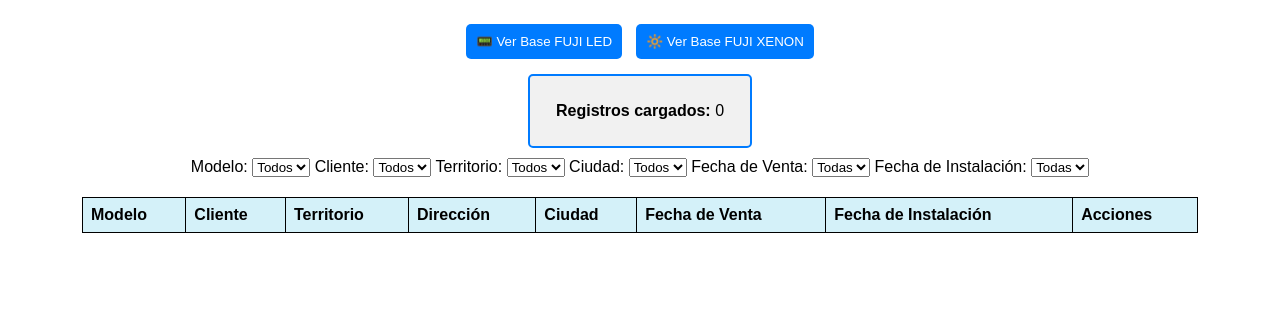
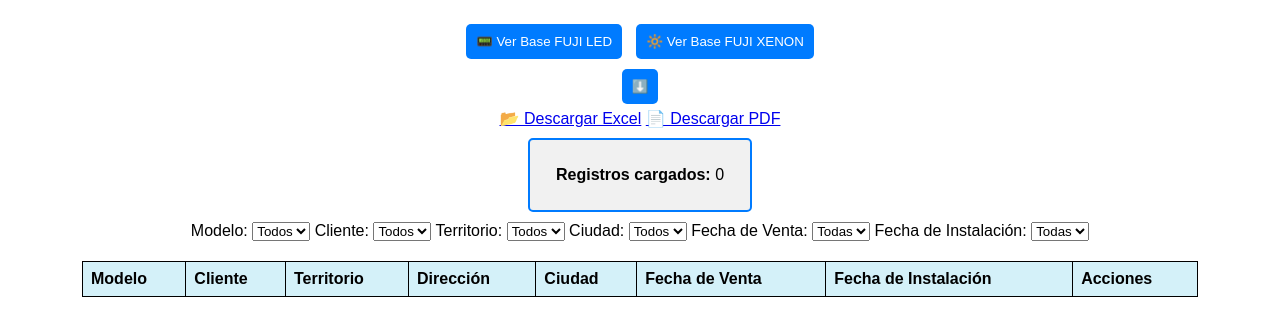
Before and after one commit to fsbastidas/PRODUCTO, a plain HTML site: page index.html in a window 1280 px wide. Shown: the part 61-396 px from the top of the page. Drawn offline with nearby package versions, Linux system fonts and the light colour scheme.

Commit message:
Update index.html

```diff
--- a/index.html
+++ b/index.html
@@ -6,6 +6,11 @@
     <title>BASE AREA PRODUCTO</title>
     <link rel="stylesheet" href="styles.css">
     <script defer src="script.js"></script>
+
+    <!-- Librerías para exportar Excel y PDF -->
+    <script src="https://cdnjs.cloudflare.com/ajax/libs/xlsx/0.17.4/xlsx.full.min.js"></script>
+    <script src="https://cdnjs.cloudflare.com/ajax/libs/jspdf/2.5.1/jspdf.umd.min.js"></script>
+    <script src="https://cdnjs.cloudflare.com/ajax/libs/jspdf-autotable/3.5.23/jspdf.plugin.autotable.min.js"></script>
 </head>
 <body>
     <h1>BASE AREA PRODUCTO</h1>
@@ -13,6 +18,15 @@
     <!-- Botones para cargar las bases de datos -->
     <button onclick="loadDatabase('BASE_FUJI_LED')" id="btnLed">📟 Ver Base FUJI LED</button>
     <button onclick="loadDatabase('BASE_FUJI_XENON')" id="btnXenon">🔆 Ver Base FUJI XENON</button>
+
+    <!-- Botón de descarga con menú desplegable -->
+    <div class="dropdown">
+        <button class="dropbtn">⬇️</button>
+        <div class="dropdown-content">
+            <a href="#" onclick="downloadExcel()">📂 Descargar Excel</a>
+            <a href="#" onclick="downloadPDF()">📄 Descargar PDF</a>
+        </div>
+    </div>
 
     <!-- Recuadro para mostrar la cantidad de filas -->
     <div id="data-info">
@@ -26,31 +40,26 @@
                 <option value="">Todos</option>
             </select>
         </label>
-
         <label>Cliente:
             <select id="filter-client" onchange="filterTable()">
                 <option value="">Todos</option>
             </select>
         </label>
-
         <label>Territorio:
             <select id="filter-territoy" onchange="filterTable()">
                 <option value="">Todos</option>
             </select>
         </label>
-
         <label>Ciudad:
             <select id="filter-city" onchange="filterTable()">
                 <option value="">Todos</option>
             </select>
         </label>
-
         <label>Fecha de Venta:
             <select id="filter-date-sold" onchange="filterTable()">
                 <option value="">Todas</option>
             </select>
         </label>
-
         <label>Fecha de Instalación:
             <select id="filter-date-installed" onchange="filterTable()">
                 <option value="">Todas</option>
```
